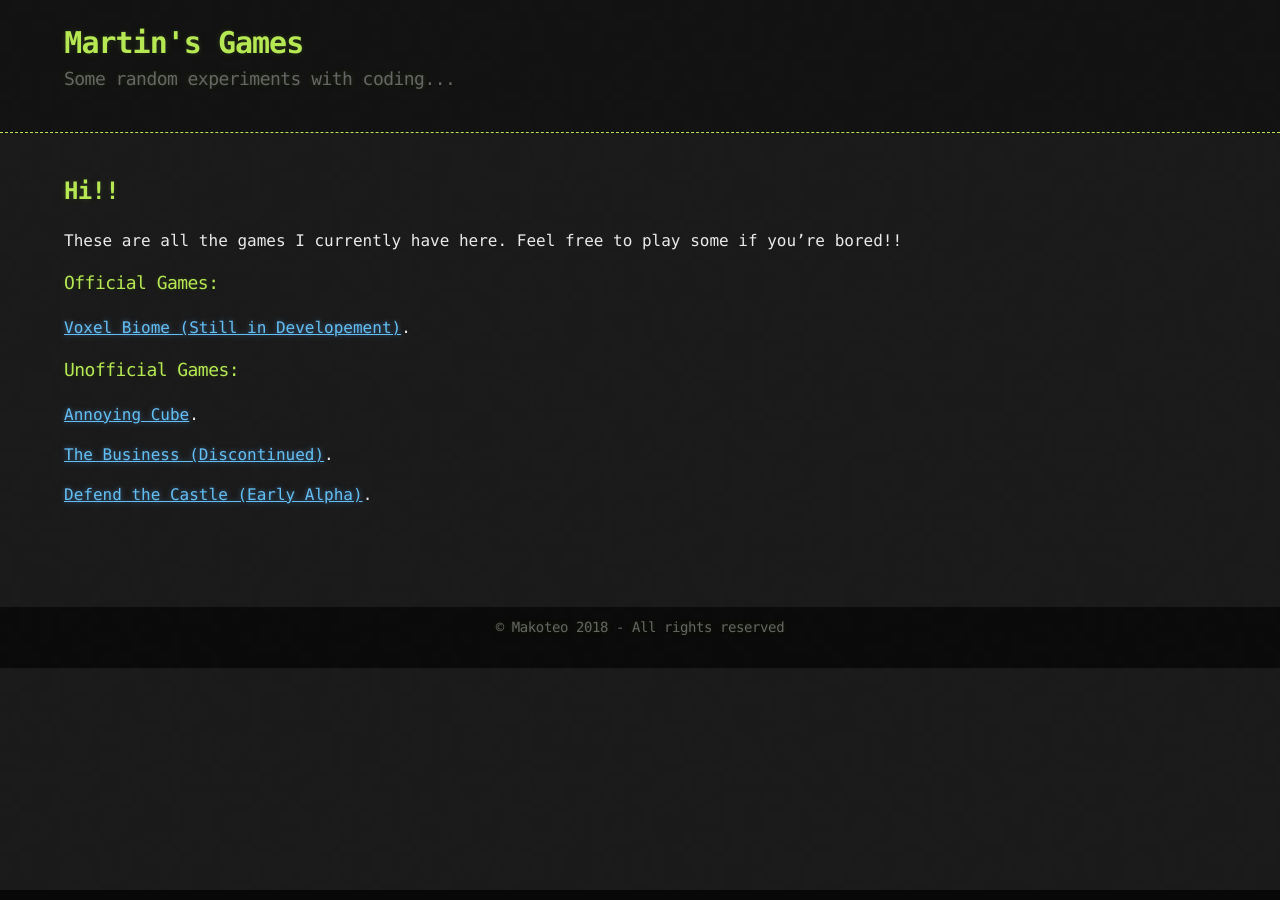
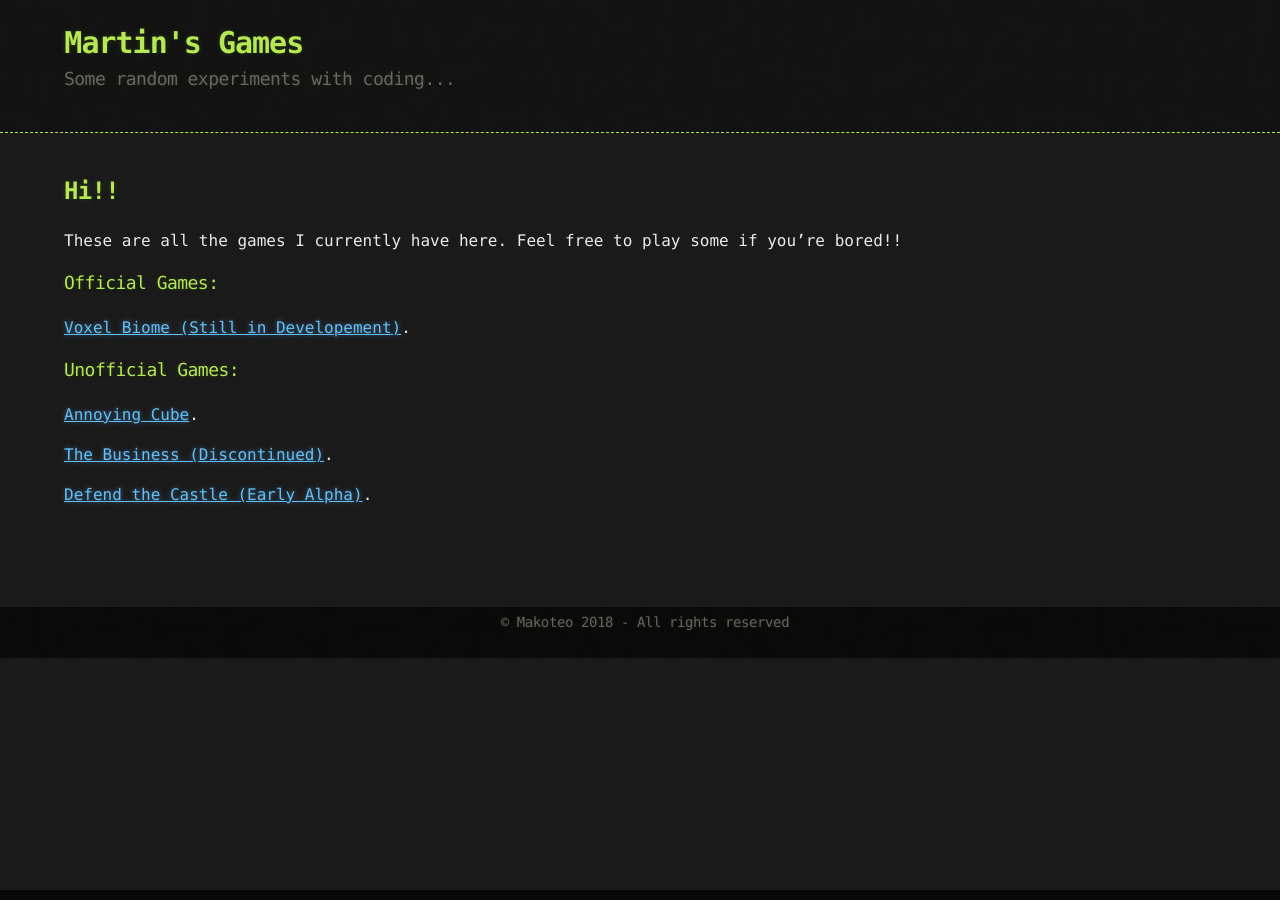
Before and after one commit to makoteo/blog, a Jekyll site: the page built from index.md, in a window 1280 px wide. Built offline with Jekyll 4.4.1, drawn with Linux system fonts in a browser that asks for light colours; our own code applies the rules of GitHub Pages for plain Markdown files.

Commit message:
Removing Footer stuff bc it doesn't work...

```diff
--- a/_sass/jekyll-theme-hacker.scss
+++ b/_sass/jekyll-theme-hacker.scss
@@ -119,7 +119,7 @@
   background: rgba(0, 0, 0, 0.6);
   width: 100%;
   //border-top: 1px dashed $conifer; //header;
-  padding: 10px 0;
+  //padding: 10px 0;
   right:0; left: 0;
   text-align: center;
 }
```
